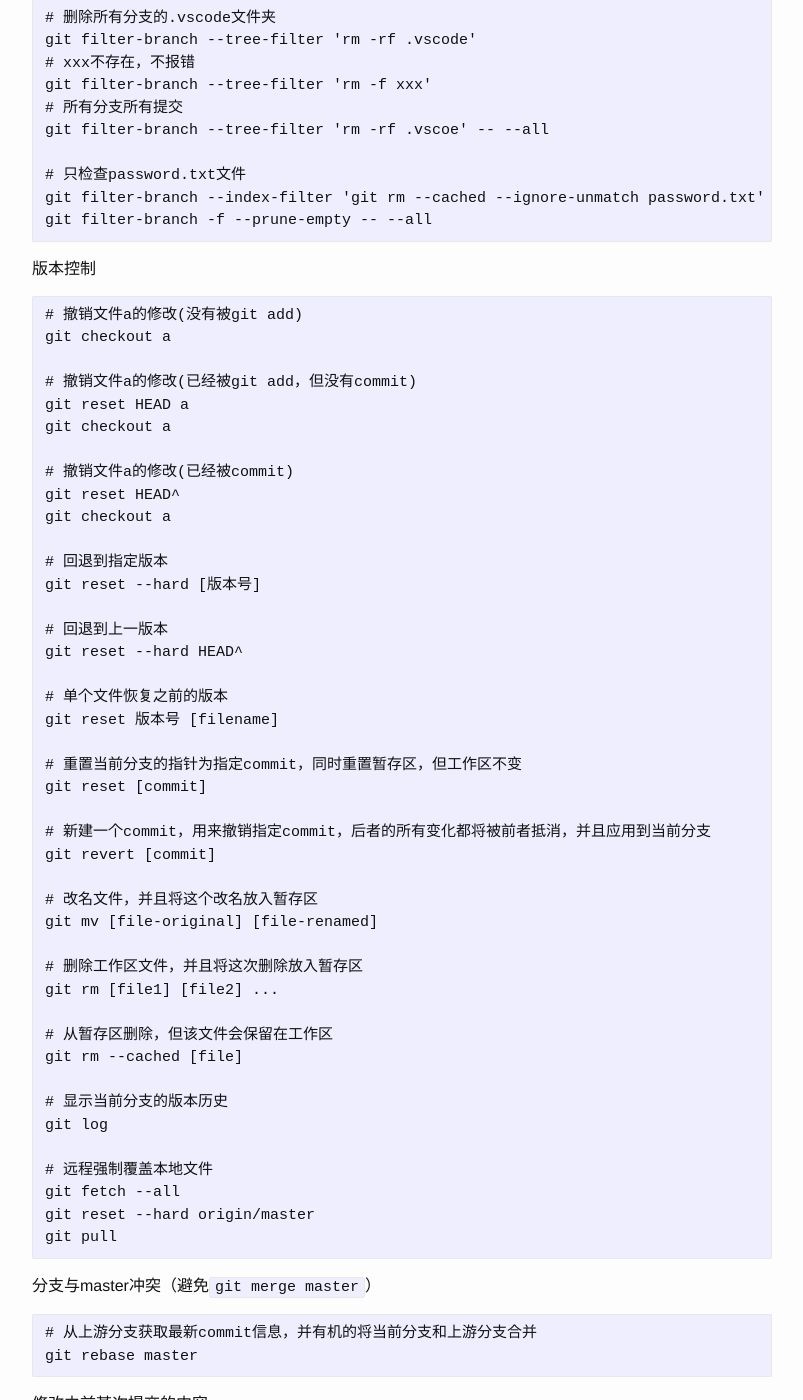
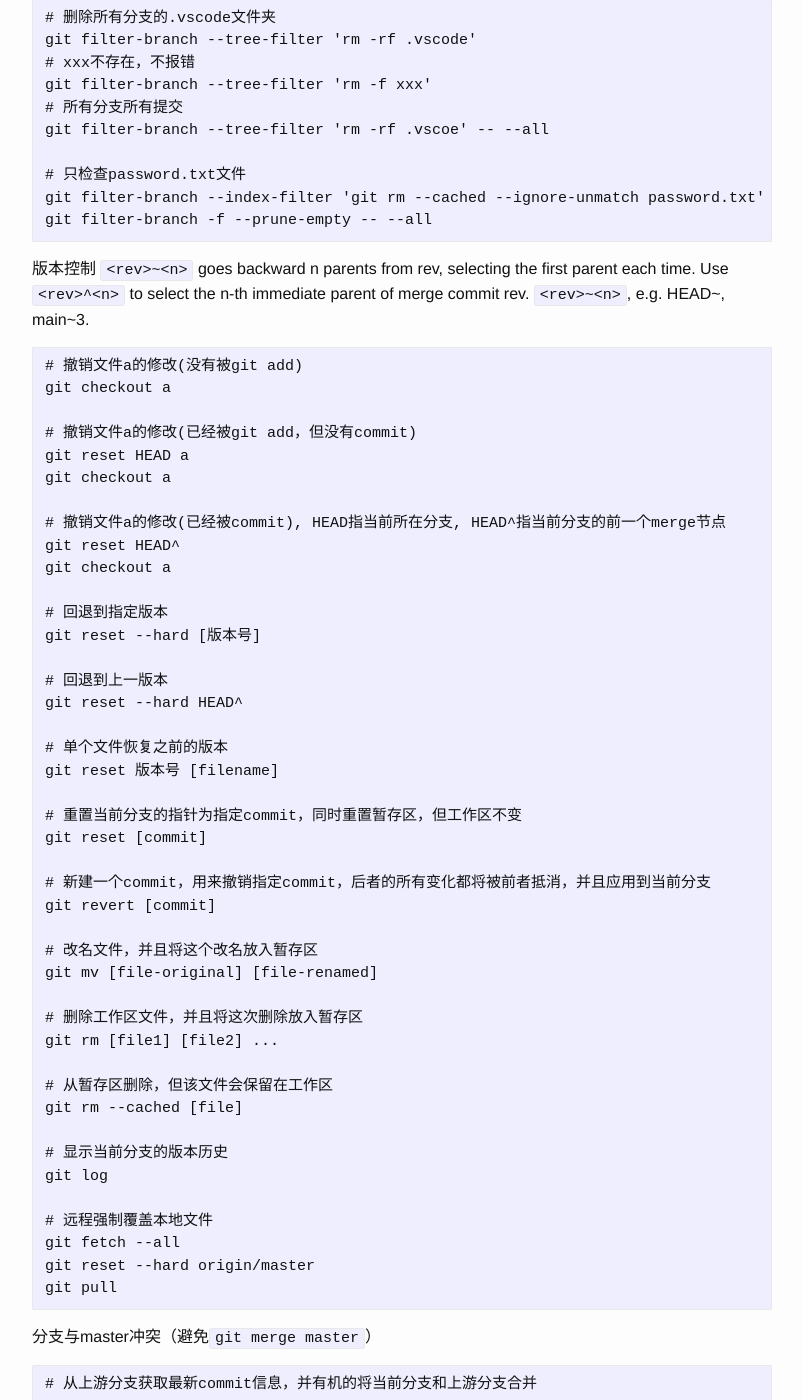
Before and after one commit to josephstalin117/josephstalin117.github.io, a Jekyll site: the page built from _posts/2016-06-03-git.markdown, in a window 1280 px wide and 1400 px high, scrolled down 2105 px. Shown: the whole window, without its empty margins (238-1041 px from the left). Built offline with Jekyll 4.4.1, drawn with Linux system fonts in a browser that asks for light colours.

Commit message:
update git HEAD

````diff
--- a/_posts/2016-06-03-git.markdown
+++ b/_posts/2016-06-03-git.markdown
@@ -106,6 +106,9 @@ git filter-branch -f --prune-empty -- --all
 ```
 
 版本控制
+`<rev>~<n>` goes backward n parents from rev, selecting the first parent each time.
+Use `<rev>^<n>` to select the n-th immediate parent of merge commit rev.
+`<rev>~<n>`, e.g. HEAD~, main~3.
 ```
 # 撤销文件a的修改(没有被git add)
 git checkout a
@@ -114,7 +117,7 @@ git checkout a
 git reset HEAD a
 git checkout a
 
-# 撤销文件a的修改(已经被commit)
+# 撤销文件a的修改(已经被commit), HEAD指当前所在分支, HEAD^指当前分支的前一个merge节点
 git reset HEAD^
 git checkout a
 
@@ -150,6 +153,8 @@ git fetch --all
 git reset --hard origin/master
 git pull
 ```
+
+
 
 分支与master冲突（避免`git merge master`）
 ```
````
